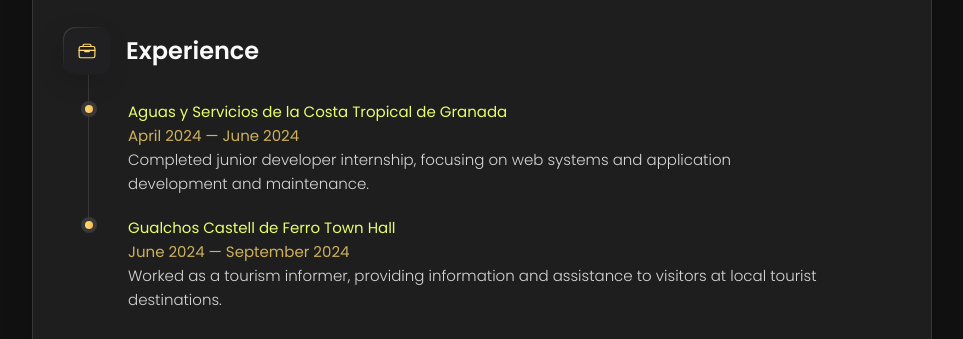
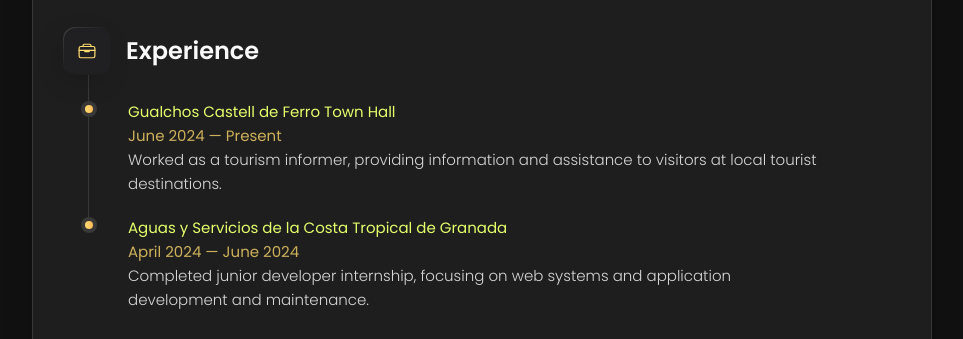
Before and after one commit to Mario-conf/Mario.conf, a plain HTML site: page index.html in a window 1280 px wide. Shown: the part 1569-1908 px from the top of the page, without its empty margins (308-1271 px from the left). Drawn offline with nearby package versions, Linux system fonts and the light colour scheme.

```diff
--- a/index.html
+++ b/index.html
@@ -5,7 +5,7 @@
   <meta charset="UTF-8">
   <meta http-equiv="X-UA-Compatible" content="IE=edge">
   <meta name="viewport" content="width=device-width, initial-scale=1.0">
-  <title>Mario.conf - Personal Portfolio</title>
+  <title>Mario.conf</title>
 
   <!--
     - custom css link
@@ -526,6 +526,18 @@
 
             <li class="timeline-item">
 
+              <span><a href="https://gualchos.es/inicio/" target="_blank">Gualchos Castell de Ferro Town Hall</a></span>
+
+              <span>June 2024 — Present</span>
+
+              <p class="timeline-text">
+                Worked as a tourism informer, providing information and assistance to visitors at local tourist destinations.
+              </p>
+
+            </li>
+
+            <li class="timeline-item">
+
             <span><a href="https://www.aguasyservicios.es/home/" target="_blank">Aguas y Servicios de la Costa Tropical de Granada</a></span>
 
               <span>April 2024 — June 2024</span>
@@ -536,17 +548,7 @@
 
             </li>
 
-            <li class="timeline-item">
 
-              <span><a href="https://gualchos.es/inicio/" target="_blank">Gualchos Castell de Ferro Town Hall</a></span>
-
-              <span>June 2024 — September 2024</span>
-
-              <p class="timeline-text">
-                Worked as a tourism informer, providing information and assistance to visitors at local tourist destinations.
-              </p>
-
-            </li>
 
           </ol>
 
```
